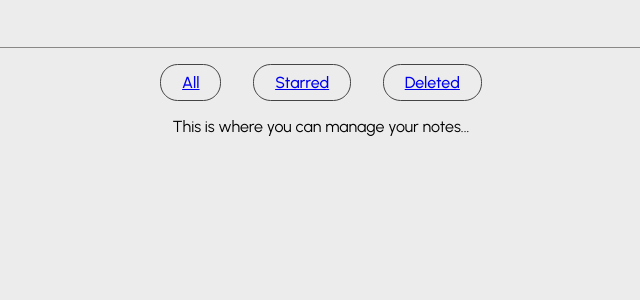
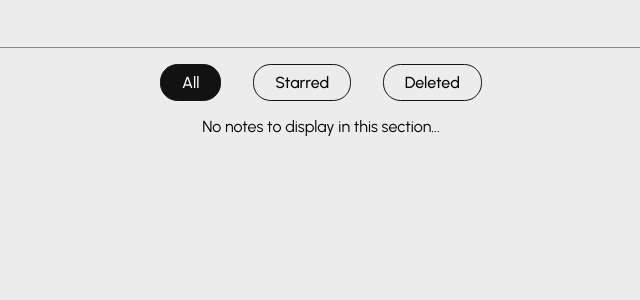
Before and after one commit to twintumansky/Noted, a React (Vite) app: page /main in a window 1280 px wide. Shown: the top 300 px of the page, without its empty margins (319-959 px from the left). Built offline with nearby package versions, Linux system fonts and the light colour scheme.

Commit message:
App optimizations

```diff
--- a/src/App.css
+++ b/src/App.css
@@ -193,34 +193,42 @@ html, body {
   pointer-events: none;
 }
 
-.notes-tag-list ul{
+.notes-tag-list ul {
   display: flex;
+  list-style: none;
+  padding: 0;
 }
 
-.notes-tag-list ul>li {
+.notes-tag-list ul > li {
   margin: 1rem;
+}
+
+.notes-tag-list a {
   padding: 0.5rem 1.3rem;
   border-radius: 1.1rem;
-  border: 1.2px solid #444444;
-  background-color: transparent;
-  color: #1f1f1f;
+  border: 1.2px solid #121212;
+  background: none;
   cursor: pointer;
   transition: all 0.3s ease;
   font-weight: 500;
-  list-style:none;
+  text-decoration: none;
+  color: inherit;
+  display: block;
 }
 
-.notes-tag-list ul>li:hover {
+.notes-tag-list a:hover,
+.notes-tag-list a.active {
   background-color: #121212;
   color: #ffffff;
 }
 
-.notesSection-container.dark .notes-tag-list ul>li {
+.notesSection-container.dark .notes-tag-list a {
   border: 1.2px solid #cac9bd;
   color: #cac9bd;
 }
 
-.notesSection-container.dark .notes-tag-list ul>li:hover {
+.notesSection-container.dark .notes-tag-list a:hover,
+.notesSection-container.dark .notes-tag-list a.active {
   color: #121212;
   background-color: #cac9bd;
 }
--- a/src/components/NotesSection.jsx
+++ b/src/components/NotesSection.jsx
@@ -107,12 +107,12 @@ function NotesSection() {
       )
     );
 
-    const currentNote = notes.find((note) => note.id === currentNoteId);
-    if (currentNote && newStarred) {
-      setStarredNotes((prevState) => [
-        ...prevState,
-        { ...currentNote, starred: newStarred },
-      ]);
+    if (newStarred) {
+      setStarredNotes((prevState) => [...prevState, currentNoteId]);
+    } else {
+      setStarredNotes((prevState) =>
+        prevState.filter((id) => id !== currentNoteId)
+      );
     }
   }
 
@@ -128,9 +128,13 @@ function NotesSection() {
     if (path === "/main/starred") {
       return notes.filter((note) => starredNotes.includes(note.id));
     }
-    // Add more route conditions here if needed
+    if (path === "/main/deleted") {
+      return [];
+    }
     return notes;
   };
+
+  const displayedNotes = getDisplayedNotes();
 
   return (
     <div
@@ -146,15 +150,15 @@ function NotesSection() {
         />
         <div ref={noteAreaRef} className="note-area">
           <NotesTagList starredNotes={starredNotes} />
-          {notes.length === 0 ? (
-            <p>This is where you can manage your notes...</p>
+          {displayedNotes.length === 0 ? (
+            <p>No notes to display in this section...</p>
           ) : (
             <>
               <div className="card-container">
-                {getDisplayedNotes().map((notes) => (
+                {displayedNotes.map((note) => (
                   <Notes
-                    key={notes.id}
-                    notes={notes}
+                    key={note.id}
+                    notes={note}
                     onCardClick={(id, title, content) =>
                       handleCardClick(id, title, content)
                     }
--- a/src/components/NotesTagList.jsx
+++ b/src/components/NotesTagList.jsx
@@ -1,17 +1,33 @@
-import { Link } from "react-router-dom";
+import { NavLink } from "react-router-dom";
 
 const NotesTagList = () => {
   return (
     <div className="notes-tag-list">
       <ul>
         <li>
-          <Link to="/main">All</Link>
+          <NavLink
+            to="/main"
+            className={({ isActive }) => isActive ? "active" : ""}
+            end
+          >
+            All
+          </NavLink>
         </li>
         <li>
-          <Link to="/main/starred">Starred</Link>
+          <NavLink
+            to="/main/starred"
+            className={({ isActive }) => isActive ? "active" : ""}
+          >
+            Starred
+          </NavLink>
         </li>
         <li>
-          <Link to="/main/Deleted">Deleted</Link>
+          <NavLink
+            to="/main/deleted"
+            className={({ isActive }) => isActive ? "active" : ""}
+          >
+            Deleted
+          </NavLink>
         </li>
       </ul>
     </div>
```
